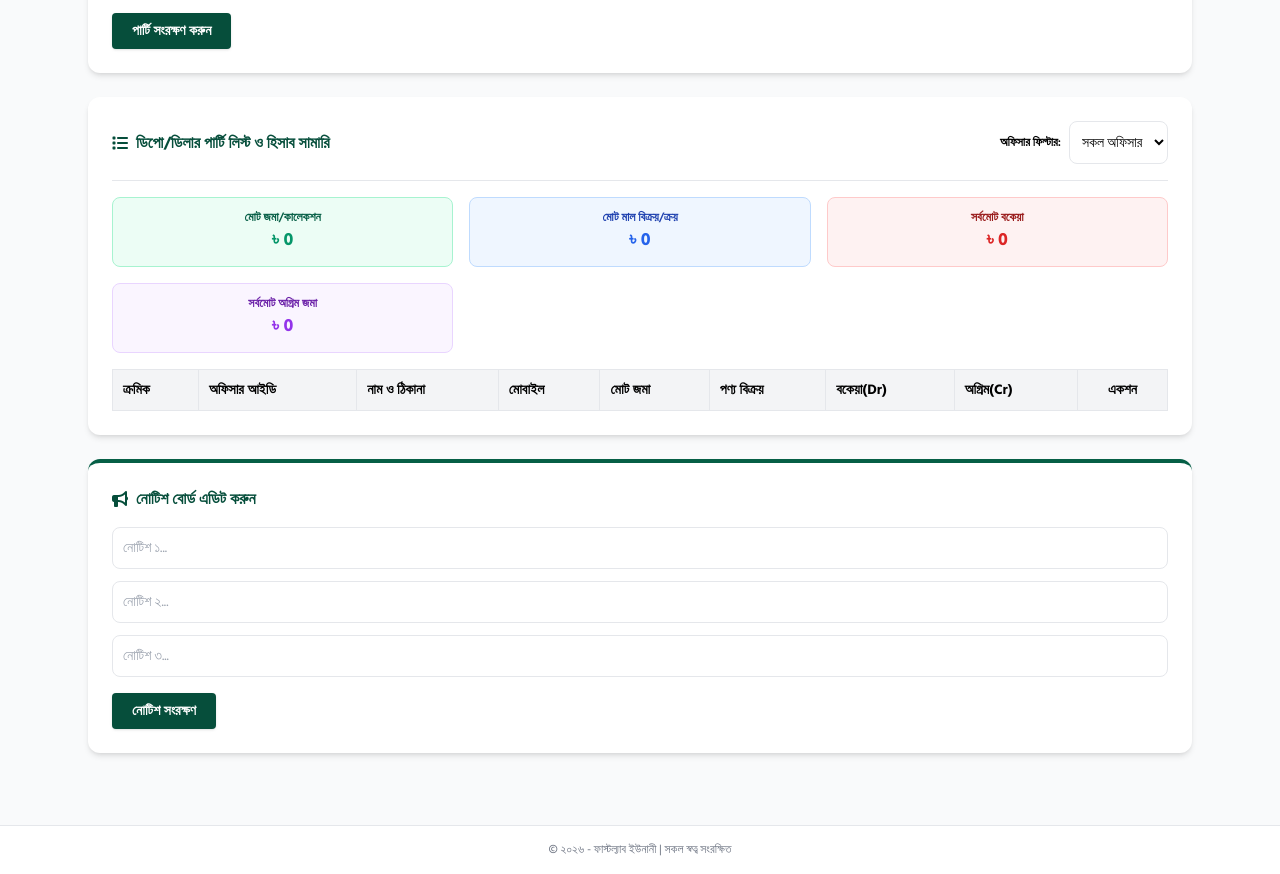
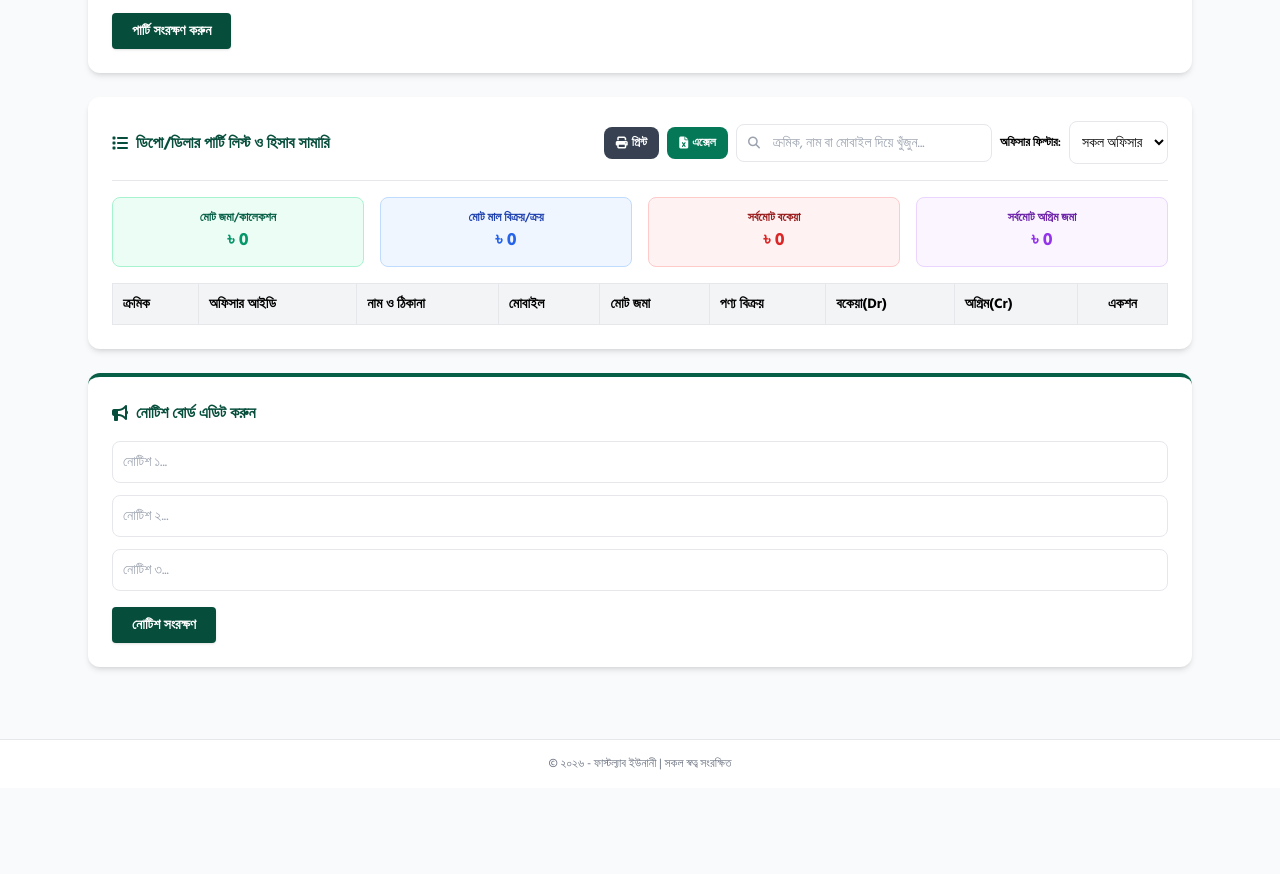
Before and after one commit to mdmuzahedislam-glitch/fastlab-unani, a plain HTML site: page marketing-edit.html in a window 1280 px wide. Shown: the part 808-1682 px from the top of the page. After the commit the page ends 1596 px from the top, so only its background shows below. Drawn offline with nearby package versions, Linux system fonts and the light colour scheme; no server answers.

Commit message:
Update marketing-edit.html

```diff
--- a/marketing-edit.html
+++ b/marketing-edit.html
@@ -118,13 +118,26 @@
                 </button>
             </div>
         </section>
-
                 <!-- ৪. ডিপো/ডিলার পার্টি লিস্ট ও হিসাব সামারি -->
         <section class="bg-white p-6 rounded-xl shadow-md space-y-4">
             <div class="flex flex-col md:flex-row justify-between items-center gap-4 border-b pb-4">
                 <h2 class="text-base font-bold forest-green-text flex items-center gap-2">
                     <i class="fa-solid fa-list"></i> ডিপো/ডিলার পার্টি লিস্ট ও হিসাব সামারি
                 </h2>
+                <!-- প্রিন্ট, এক্সেল, সার্চ বক্স এবং অফিসার ফিল্টার -->
+                <div class="flex flex-wrap items-center gap-2 w-full md:w-auto">
+                    <button onclick="printPartyList()" class="bg-gray-700 text-white px-3 py-2 rounded-lg text-xs font-bold hover:bg-gray-800 transition flex items-center gap-1">
+                        <i class="fa-solid fa-print"></i> প্রিন্ট
+                    </button>
+                    <button onclick="exportPartyExcel()" class="bg-emerald-700 text-white px-3 py-2 rounded-lg text-xs font-bold hover:bg-emerald-800 transition flex items-center gap-1">
+                        <i class="fa-solid fa-file-excel"></i> এক্সেল
+                    </button>
+                    <div class="relative flex-grow md:flex-grow-0">
+                        <span class="absolute inset-y-0 left-0 flex items-center pl-3 text-gray-400">
+                            <i class="fa-solid fa-search text-xs"></i>
+                        </span>
+                        <input type="text" id="party-search" onkeyup="loadMarketingParties()" placeholder="ক্রমিক, নাম বা মোবাইল দিয়ে খুঁজুন..." class="w-full md:w-64 border p-2 pl-9 rounded-lg text-sm bg-white focus:outline-none focus:ring-1 focus:ring-emerald-700">
+                    </div>
                     <div class="flex items-center gap-2">
                         <label class="text-xs font-semibold">অফিসার ফিল্টার:</label>
                         <select id="filter-officer" onchange="loadMarketingParties()" class="border p-2 rounded-lg text-sm bg-white">
@@ -132,9 +145,10 @@
                         </select>
                     </div>
                 </div>
+            </div>
 
             <!-- সর্বমোট জমা, মোট ক্রয় ও মোট বকেয়া দেখানোর বক্স -->
-            <div class="grid grid-cols-1 md:grid-cols-3 gap-4 text-center">
+            <div class="grid grid-cols-1 md:grid-cols-4 gap-4 text-center">
                 <div class="bg-emerald-50 p-3 rounded-lg border border-emerald-200">
                     <p class="text-xs text-emerald-800 font-semibold">মোট জমা/কালেকশন</p>
                     <p class="text-lg font-bold text-emerald-600" id="sum-total-deposit">৳ 0</p>
```
Lines whose indentation alone changed are shown as unchanged.
